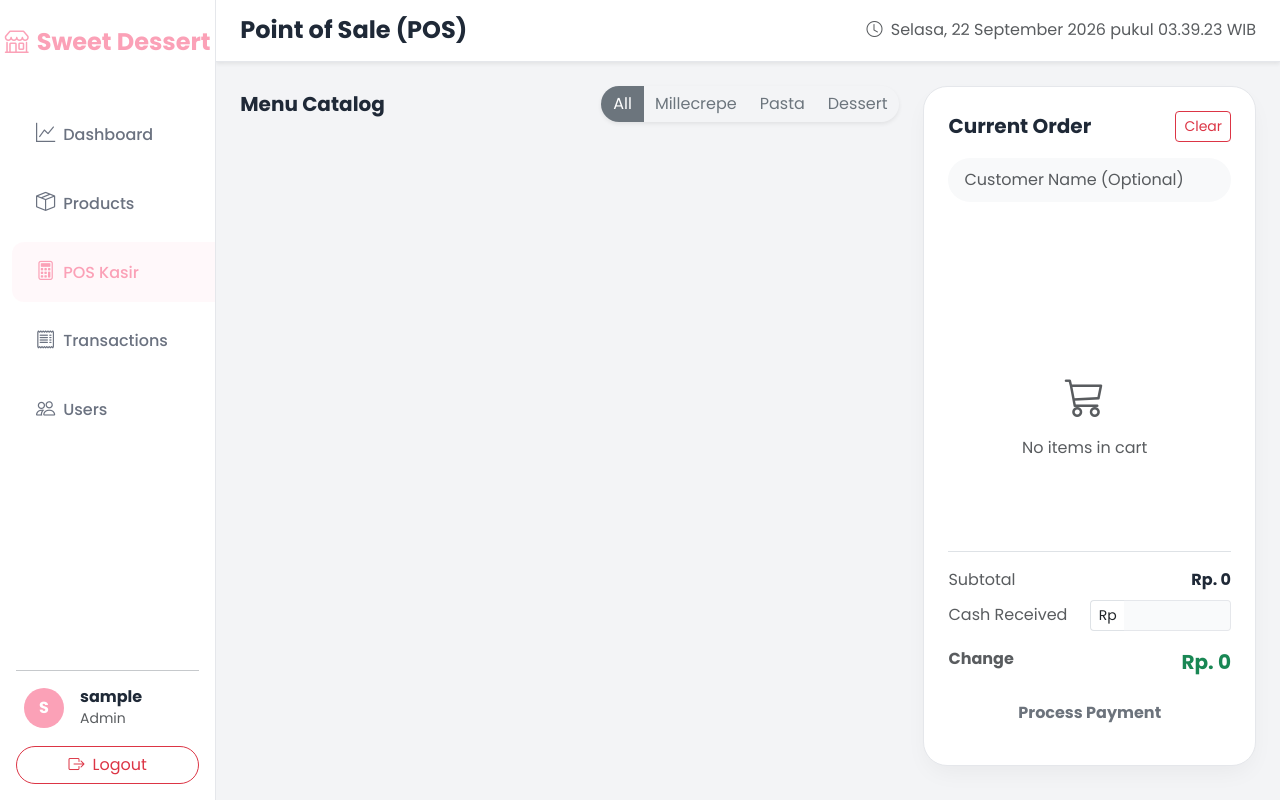
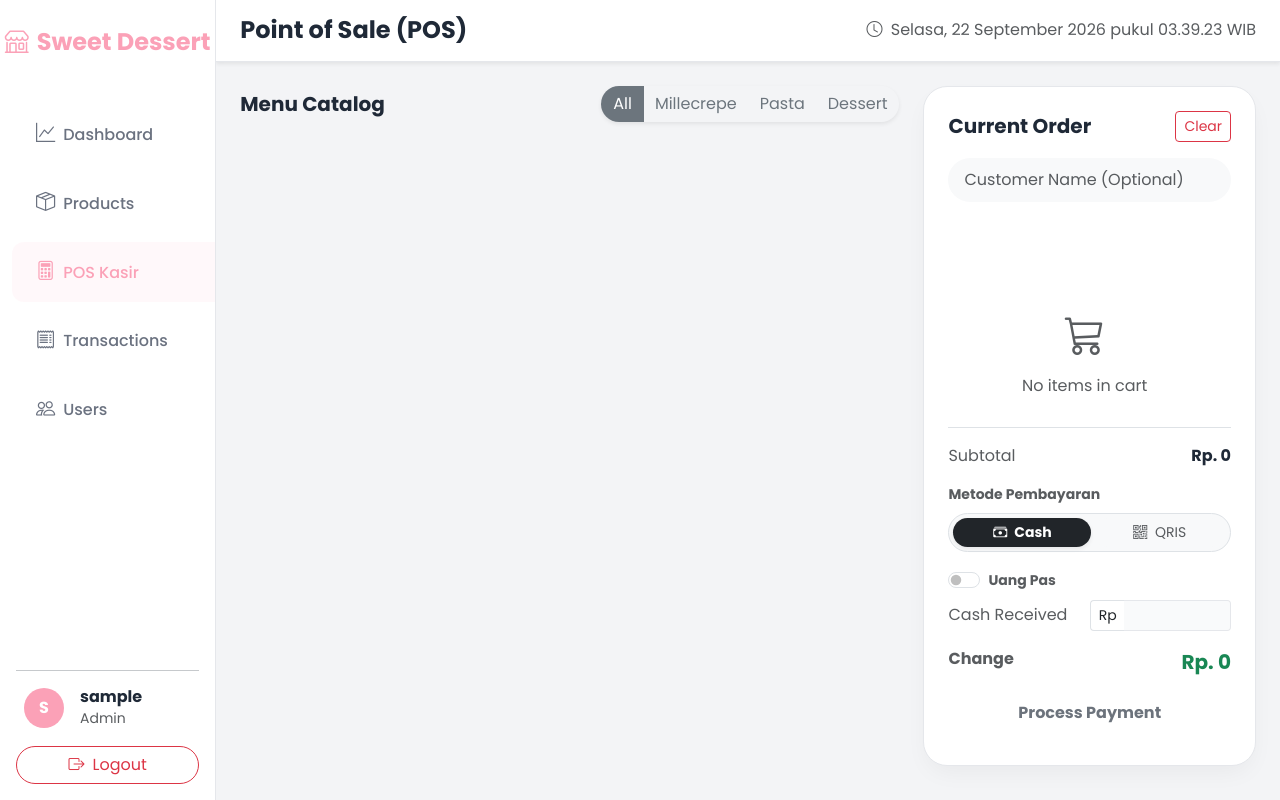
Before and after one commit to hadimughny7/SweetDessertWeb, a Flask app: page /admin/pos in a window 1280 px wide. Run offline with Flask 3, Linux system fonts and the light colour scheme; the visitor is signed in with stand-in values (Sample User, id 1); data that the repository does not hold is empty; some libraries are stand-ins or nearby versions.

Commit message:
feat: add cash/qris payment option and uang pas shortcut in pos

```diff
--- a/templates/pos.html
+++ b/templates/pos.html
@@ -55,20 +55,47 @@
 
         <!-- Summary & Payment -->
         <div class="mt-auto pt-3 border-top">
-            <div class="d-flex justify-content-between mb-2">
+            <div class="d-flex justify-content-between mb-3">
                 <span class="text-muted">Subtotal</span>
                 <span class="fw-bold" id="total-price">Rp. 0</span>
             </div>
-            <div class="d-flex justify-content-between mb-3 align-items-center">
+
+            <!-- Payment Method -->
+            <div class="mb-3">
+                <label class="text-muted small fw-bold mb-2 d-block">Metode Pembayaran</label>
+                <div class="bg-light rounded-pill p-1 border d-flex" style="gap: 2px;">
+                    <button type="button" class="btn btn-sm rounded-pill btn-dark fw-bold shadow-sm border-0 px-3 flex-fill" id="btn-method-cash" onclick="setPaymentMethod('Cash')"><i class="bi bi-cash-stack me-1"></i> Cash</button>
+                    <button type="button" class="btn btn-sm rounded-pill btn-light text-muted border-0 px-3 flex-fill" id="btn-method-qris" onclick="setPaymentMethod('QRIS')"><i class="bi bi-qr-code me-1"></i> QRIS</button>
+                </div>
+            </div>
+
+            <!-- Cash Options (only visible when Cash selected) -->
+            <div id="cash-options">
+                <div class="mb-2">
+                    <div class="form-check form-switch">
+                        <input class="form-check-input" type="checkbox" role="switch" id="uang-pas-switch" onchange="toggleUangPas()">
+                        <label class="form-check-label small text-muted fw-bold" for="uang-pas-switch">Uang Pas</label>
+                    </div>
+                </div>
+                <div id="cash-input-group" class="d-flex justify-content-between mb-3 align-items-center">
                     <span class="text-muted">Cash Received</span>
                     <div class="input-group input-group-sm w-50">
                         <span class="input-group-text bg-white border-end-0">Rp</span>
                         <input type="number" id="cash_received" class="form-control border-start-0 text-end fw-bold" oninput="calculateChange()">
                     </div>
                 </div>
-            <div class="d-flex justify-content-between mb-3">
+                <div id="change-row" class="d-flex justify-content-between mb-3">
                     <span class="text-muted fw-bold">Change</span>
                     <span class="fw-bold fs-5 text-success" id="change-amount">Rp. 0</span>
+                </div>
+            </div>
+
+            <!-- QRIS Info (only visible when QRIS selected) -->
+            <div id="qris-info" style="display: none;">
+                <div class="text-center py-3 mb-3 rounded-4" style="background: rgba(99, 102, 241, 0.06); border: 1px dashed rgba(99, 102, 241, 0.3);">
+                    <i class="bi bi-qr-code" style="font-size: 2rem; color: #6366f1;"></i>
+                    <p class="small text-muted mt-2 mb-0">Pembayaran via QRIS.<br>Pastikan customer sudah membayar.</p>
+                </div>
             </div>
 
             <button class="btn btn-primary-pink w-100 py-2 rounded-pill fw-bold mb-2" id="btn-process" onclick="processPayment()" disabled>
@@ -88,6 +115,44 @@
     let posCart = {};
     let currentTotal = 0;
     let lastTransaction = null;
+    let currentPaymentMethod = 'Cash';
+
+    function setPaymentMethod(method) {
+        currentPaymentMethod = method;
+        const btnCash = document.getElementById('btn-method-cash');
+        const btnQris = document.getElementById('btn-method-qris');
+        const cashOptions = document.getElementById('cash-options');
+        const qrisInfo = document.getElementById('qris-info');
+
+        if (method === 'Cash') {
+            btnCash.className = 'btn btn-sm rounded-pill btn-dark fw-bold shadow-sm border-0 px-3 flex-fill';
+            btnQris.className = 'btn btn-sm rounded-pill btn-light text-muted border-0 px-3 flex-fill';
+            cashOptions.style.display = 'block';
+            qrisInfo.style.display = 'none';
+        } else {
+            btnQris.className = 'btn btn-sm rounded-pill btn-dark fw-bold shadow-sm border-0 px-3 flex-fill';
+            btnCash.className = 'btn btn-sm rounded-pill btn-light text-muted border-0 px-3 flex-fill';
+            cashOptions.style.display = 'none';
+            qrisInfo.style.display = 'block';
+        }
+        calculateChange();
+    }
+
+    function toggleUangPas() {
+        const isUangPas = document.getElementById('uang-pas-switch').checked;
+        const cashInput = document.getElementById('cash_received');
+
+        if (isUangPas) {
+            cashInput.value = currentTotal > 0 ? currentTotal : '';
+            cashInput.readOnly = true;
+            cashInput.classList.add('bg-light');
+        } else {
+            cashInput.value = '';
+            cashInput.readOnly = false;
+            cashInput.classList.remove('bg-light');
+        }
+        calculateChange();
+    }
 
     function filterCategory(category) {
         const items = document.querySelectorAll('.product-item');
@@ -127,6 +192,8 @@
             posCart = {};
             document.getElementById('cash_received').value = '';
             document.getElementById('customer_name').value = '';
+            document.getElementById('uang-pas-switch').checked = false;
+            toggleUangPas(); // Reset uang pas state
             renderCart();
         }
     }
@@ -168,11 +235,26 @@
         }
 
         document.getElementById('total-price').innerText = `Rp. ${currentTotal.toLocaleString('id-ID')}`;
-        document.getElementById('btn-process').disabled = !hasItems;
+
+        if (document.getElementById('uang-pas-switch').checked) {
+            document.getElementById('cash_received').value = currentTotal > 0 ? currentTotal : '';
+        }
+
         calculateChange();
+
+        if (!hasItems) {
+            document.getElementById('btn-process').disabled = true;
+        }
     }
 
     function calculateChange() {
+        const btnProcess = document.getElementById('btn-process');
+
+        if (currentPaymentMethod === 'QRIS') {
+            btnProcess.disabled = currentTotal <= 0;
+            return;
+        }
+
         const cash = parseInt(document.getElementById('cash_received').value) || 0;
         const change = cash - currentTotal;
         const changeEl = document.getElementById('change-amount');
@@ -181,24 +263,34 @@
             changeEl.innerText = `Rp. ${change.toLocaleString('id-ID')}`;
             changeEl.classList.remove('text-danger');
             changeEl.classList.add('text-success');
-            document.getElementById('btn-process').disabled = false;
+            btnProcess.disabled = false;
         } else {
             changeEl.innerText = `Rp. 0`;
             changeEl.classList.remove('text-success');
             if (currentTotal > 0 && cash > 0) {
                  changeEl.classList.add('text-danger');
                  changeEl.innerText = 'Insufficient';
-                 document.getElementById('btn-process').disabled = true;
             }
+            btnProcess.disabled = true;
         }
     }
 
     function processPayment() {
-        const cash = parseInt(document.getElementById('cash_received').value) || 0;
+        if (currentTotal <= 0) return;
+
+        let cash = 0;
+        let change = 0;
+
+        if (currentPaymentMethod === 'Cash') {
+            cash = parseInt(document.getElementById('cash_received').value) || 0;
             if (cash < currentTotal) return alert('Cash received is not enough!');
+            change = cash - currentTotal;
+        } else {
+            cash = currentTotal;
+            change = 0;
+        }
 
         const customerName = document.getElementById('customer_name').value || 'Guest';
-        const change = cash - currentTotal;
         const orderDetails = Object.values(posCart).map(i => ({
             product_name: i.name, quantity: i.quantity, price: i.price, subtotal_price: i.subtotal
         }));
@@ -209,7 +301,7 @@
             total_price: currentTotal,
             cash_received: cash,
             change: change,
-            payment_method: 'Cash'
+            payment_method: currentPaymentMethod
         };
 
         const btnProcess = document.getElementById('btn-process');
@@ -281,10 +373,16 @@
         });
 
         html += `</table><div class="l"></div><table>
-                <tr class="b"><td>TOTAL</td><td class="r">Rp${lastTransaction.total_price}</td></tr>
-                <tr><td>CASH</td><td class="r">Rp${lastTransaction.cash_received}</td></tr>
-                <tr><td>CHANGE</td><td class="r">Rp${lastTransaction.change}</td></tr>
-                </table><div class="l"></div><div class="c">Thank you!</div></body></html>`;
+                <tr class="b"><td>TOTAL</td><td class="r">Rp${lastTransaction.total_price}</td></tr>`;
+
+        if (lastTransaction.payment_method === 'Cash') {
+            html += `<tr><td>CASH</td><td class="r">Rp${lastTransaction.cash_received}</td></tr>
+                     <tr><td>CHANGE</td><td class="r">Rp${lastTransaction.change}</td></tr>`;
+        } else {
+            html += `<tr><td>PAYMENT</td><td class="r">${lastTransaction.payment_method}</td></tr>`;
+        }
+
+        html += `</table><div class="l"></div><div class="c">Thank you!</div></body></html>`;
 
         const win = window.open('', '_blank', 'width=400,height=600');
         win.document.write(html);
```
Lines whose indentation alone changed are shown as unchanged.
